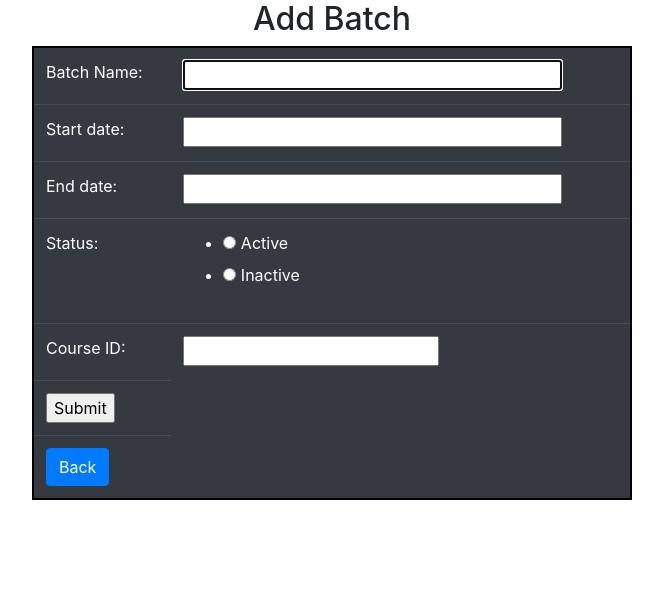
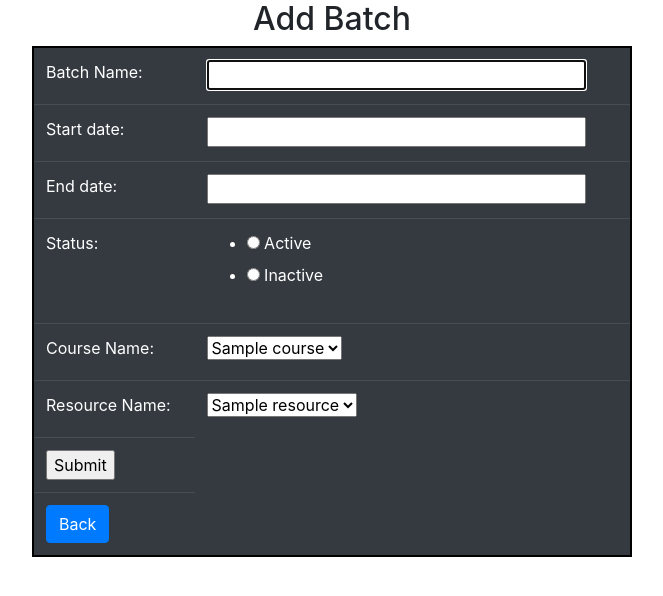
Before and after one commit to Faithinfotech-Training/UstPythonGroup4, a Flask app: page /add_batch in a window 1280 px wide. Shown: the part 56-652 px from the top of the page, without its empty margins (308-971 px from the left). Run offline with Flask 2, Linux system fonts and the light colour scheme; a database or web service that is not in the repository returns one stand-in record (values such as "Sample title"); some libraries are stand-ins or nearby versions.

Commit message:
batch edited

```diff
--- a/app_package/batch_forms.py
+++ b/app_package/batch_forms.py
@@ -1,13 +1,14 @@
 from flask_wtf import FlaskForm
-from wtforms import StringField, IntegerField, DateTimeField, RadioField, SubmitField
+from wtforms import StringField, IntegerField, DateTimeField, RadioField, SubmitField, SelectField
 from wtforms.validators import DataRequired
 
 class AddBatchForm(FlaskForm):
 	batch_name=StringField("Batch Name: ",validators=[DataRequired()])
 	start_date=DateTimeField("Start date: ", validators=[DataRequired()])
 	end_date=DateTimeField("End date: ", validators=[DataRequired()])
-	course_id=IntegerField("Course ID: ", validators=[DataRequired()])
 	b_status=RadioField('Status: ', choices = [('Active','Active'),('Inactive','Inactive')])
+	coursename=SelectField("Course Name: ", coerce=str)
+	res_name=SelectField("Resource Name:" ,coerce=str)
 	submit=SubmitField("Submit")
 
 class ModifyBatchForm(FlaskForm):
--- a/app_package/batch_routes.py
+++ b/app_package/batch_routes.py
@@ -4,9 +4,11 @@ from app_package.batch_forms import AddBatchForm, ModifyBatchForm
 
 batch_id=0
 check = True
+
 @app.route("/", methods=["GET","POST"])
 def index():
     return render_template("dashboard.html")
+
 
 @app.route("/display_batchs")
 def display_batchs():
@@ -20,6 +22,19 @@ def add_batch():
     global batch_id
     global check
     form=AddBatchForm()
+    res_col=mongo.db.resources
+    res=res_col.find()
+    lst=[]
+    for i in res:
+        lst.append((i["res_name"],i["res_name"]))
+    form.res_name.choices=lst
+
+    course_col=mongo.db.courses
+    cour=course_col.find()
+    lst=[]
+    for j in cour:
+        lst.append((j["coursename"],j["coursename"]))
+    form.coursename.choices=lst
     if form.validate_on_submit():
         fields=["_id","batch_name","start_date", "end_date", "course_id", "b_status"]
         batch_col=mongo.db.batchs
--- a/app_package/templates/add_batch.html
+++ b/app_package/templates/add_batch.html
@@ -51,13 +51,16 @@
     </td>
 </tr>
 <tr>
-      <td>
-        {{form.course_id.label}}</td><td>{{form.course_id(size=32)}}
-        {% for error in form.course_id.errors %}
-            <span style="color:red;">{{error}}</span>
-        {% endfor %}
-       </td>
+    <td>{{form.coursename.label}}</td><td>{{form.coursename}}
+    {% for error in form.coursename.errors %}
+        <span style="color:red;">{{error}}</span>
+    {% endfor %}</td>
     </tr>
+<td>{{form.res_name.label}}</td><td>{{form.res_name}}
+    {% for error in form.res_name.errors %}
+        <span style="color:red;">{{error}}</span>
+    {% endfor %}</td>
+     </tr>
     <tr>
         <td>
         {{form.submit()}}
```
Also changed, not shown: 14 other files.
